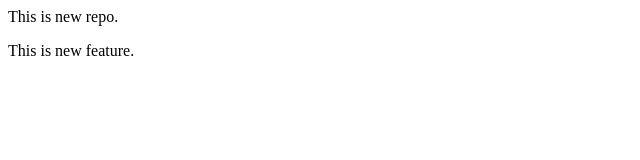
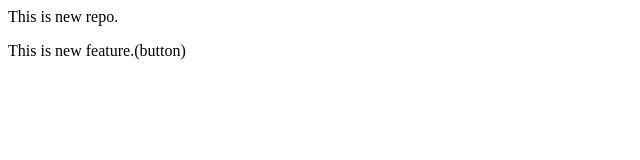
Before and after one commit to MahamodolMahim/local-repo, a plain HTML site: page index.html in a window 1280 px wide. Shown: the full height of the page, 0-640 px from the left. Drawn offline with Linux system fonts and the light colour scheme.

```diff
--- a/index.html
+++ b/index.html
@@ -1,2 +1,2 @@
 <p>This is new repo.</p>
-<P>This is new feature.</P>
+<P>This is new feature.(button)</P>
```
